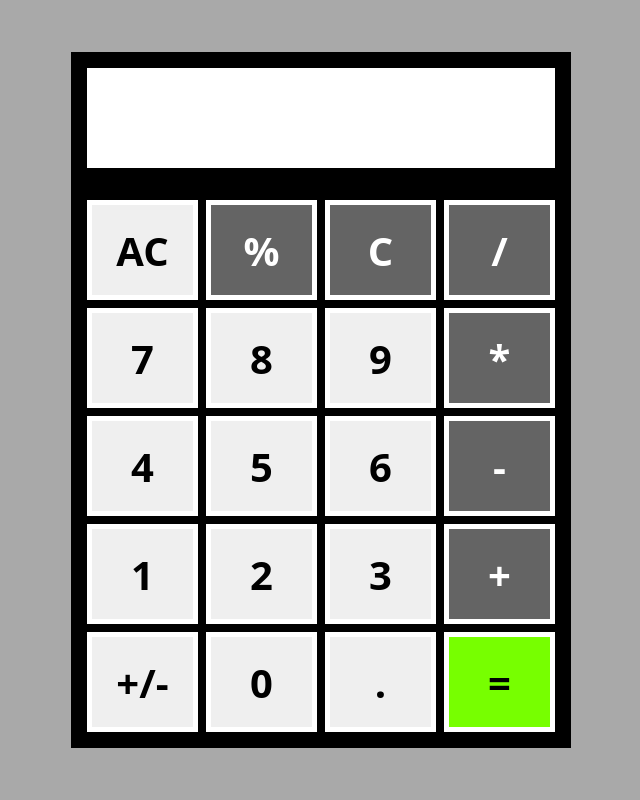
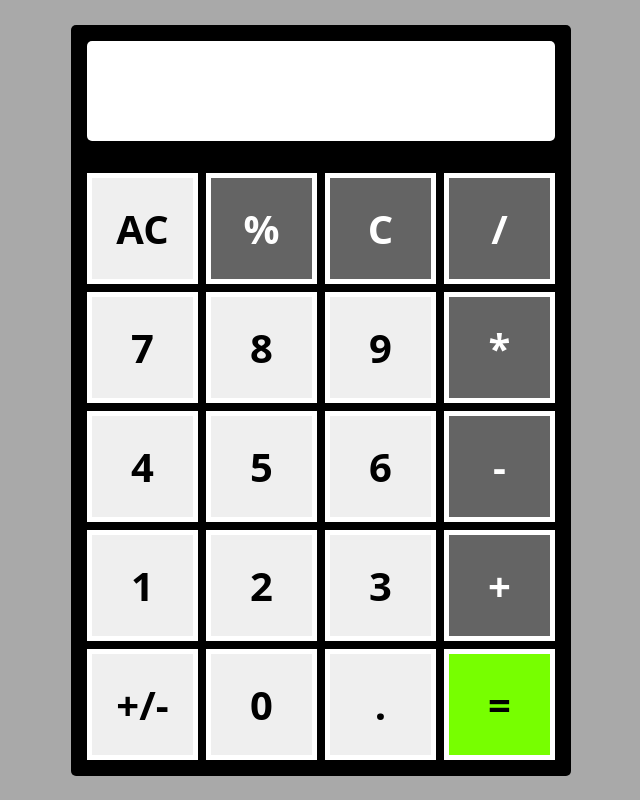
Before and after one commit to yuvrajdec/Calculator, a plain HTML site: page index.html in a window 1280 px wide. Shown: the whole page, without its empty margins (319-959 px from the left). Drawn offline with Linux system fonts and the light colour scheme.

Commit message:
made nums more better for phones

```diff
--- a/style.css
+++ b/style.css
@@ -34,7 +34,7 @@ body {
     align-items: center;
     padding: 1rem;
     box-sizing: border-box;
-
+    border-radius: 5px;
     overflow: hidden;
 }
 #input-box {
@@ -49,6 +49,8 @@ body {
     overflow-x: auto;
     white-space: nowrap;
     box-sizing: border-box;
+
+    border-radius: 5px ;
 }
 #input-box:hover {
     background-color: rgb(233, 233, 233);
@@ -82,8 +84,9 @@ body {
     color: white;
 }
 .nums {
-    height: 100px;
     width: 100%;
+
+    aspect-ratio: 1/1;
 
     max-width: 100%;
     min-height: 48px;
@@ -97,6 +100,8 @@ body {
 
     touch-action: manipulation;
     user-select: none;
+
+    transition: transform 0.05s ease;
 }
 #equal {
     background-color: rgb(119, 255, 0);
@@ -142,6 +147,7 @@ body {
 /* Mobile screens */
 @media (max-width: 400px) {
     #wrapper {
+        max-width: 100%;
         padding: 0.75rem;
     }
     .nums {
@@ -165,7 +171,7 @@ body {
 /* Very small screens */
 @media (max-width: 320px) {
     .nums {
-        height: 45px;
+        height: 50px;
         font-size: 1.2rem;
     }
     #input-box {
```
